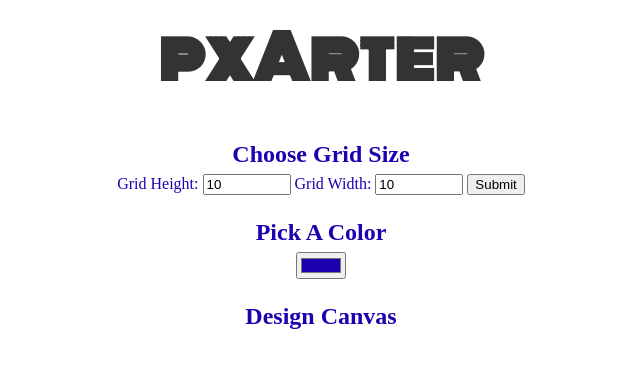
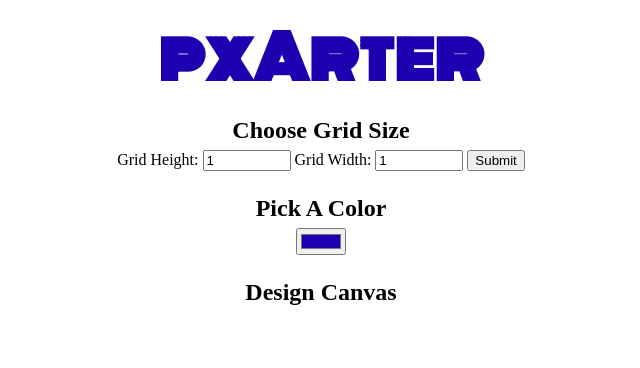
Before and after one commit to kryaksy/pxArter, a plain HTML site: page index.html in a window 1280 px wide. Shown: the whole page, without its empty margins (319-959 px from the left). Drawn offline with Linux system fonts and the light colour scheme.

Commit message:
'Merge' index.html and styles.css files from 'pxArter2' branch

```diff
--- a/index.html
+++ b/index.html
@@ -11,9 +11,9 @@
     <h2>Choose Grid Size</h2>
     <form id="sizePicker">
         Grid Height:
-        <input type="number" id="inputHeight" name="height" min="1" value="10">
+        <input type="number" id="inputHeight" name="height" min="1" value="1">
         Grid Width:
-        <input type="number" id="inputWeight" name="width" min="1" value="10">
+        <input type="number" id="inputWidth" name="width" min="1" value="1">
         <input type="submit">
     </form>
 
@@ -21,7 +21,9 @@
     <input type="color" id="colorPicker" value="#1b01b0">
 
     <h2>Design Canvas</h2>
-    <table id="pixelCanvas"></table>
+    <table id="pixelCanvas">
+      <!-- tr*10>td*10 -->
+    </table>
 
     <script src="designs.js"></script>
 </body>
--- a/styles.css
+++ b/styles.css
@@ -1,13 +1,12 @@
 body {
     text-align: center;
-    color: #1b01b0;
 }
 
 h1 {
     font-family: Monoton;
     font-size: 60px;
     margin: 0.2em;
-    color: #333;
+    color: #1b01b0;
 }
 
 h2 {
@@ -15,9 +14,8 @@ h2 {
 }
 
 h2:first-of-type {
-    margin-top: 1.5em;
+    margin-top: 0.5em;
 }
-
 
 table,
 tr,
```
